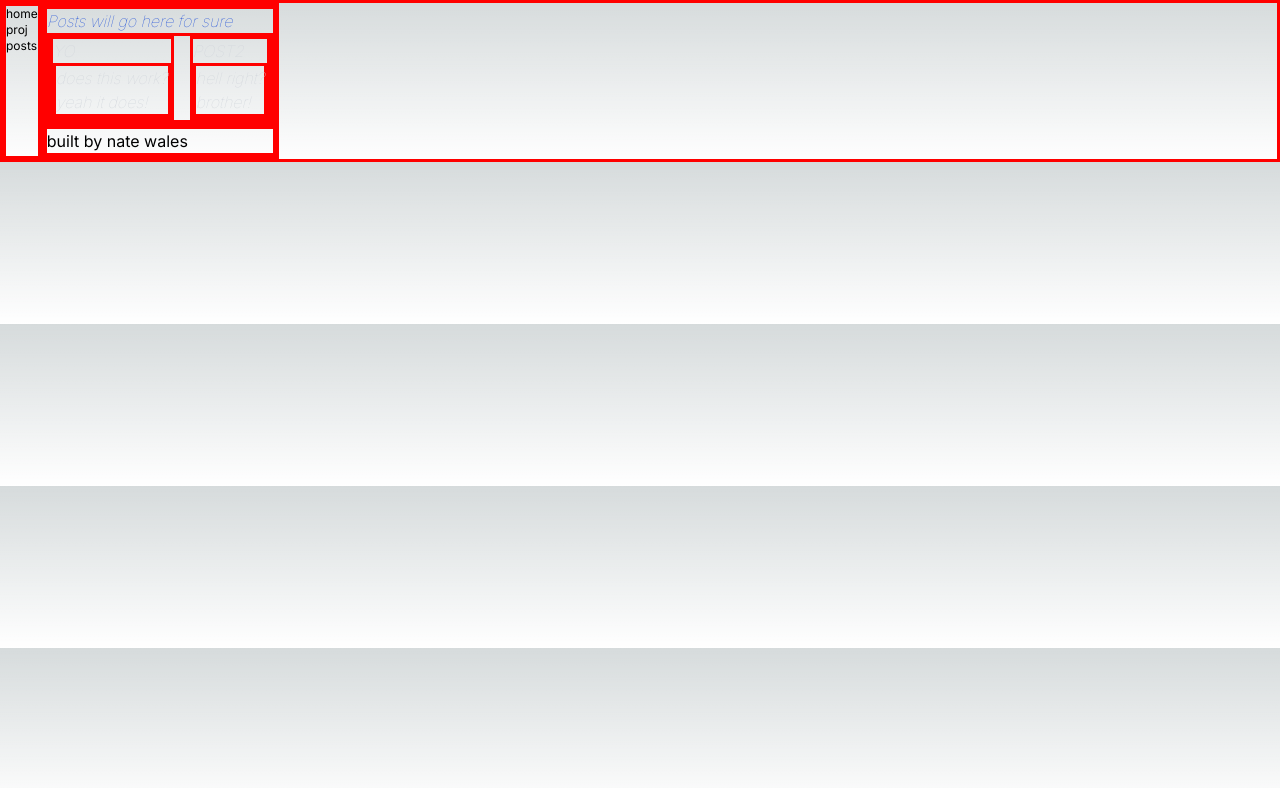
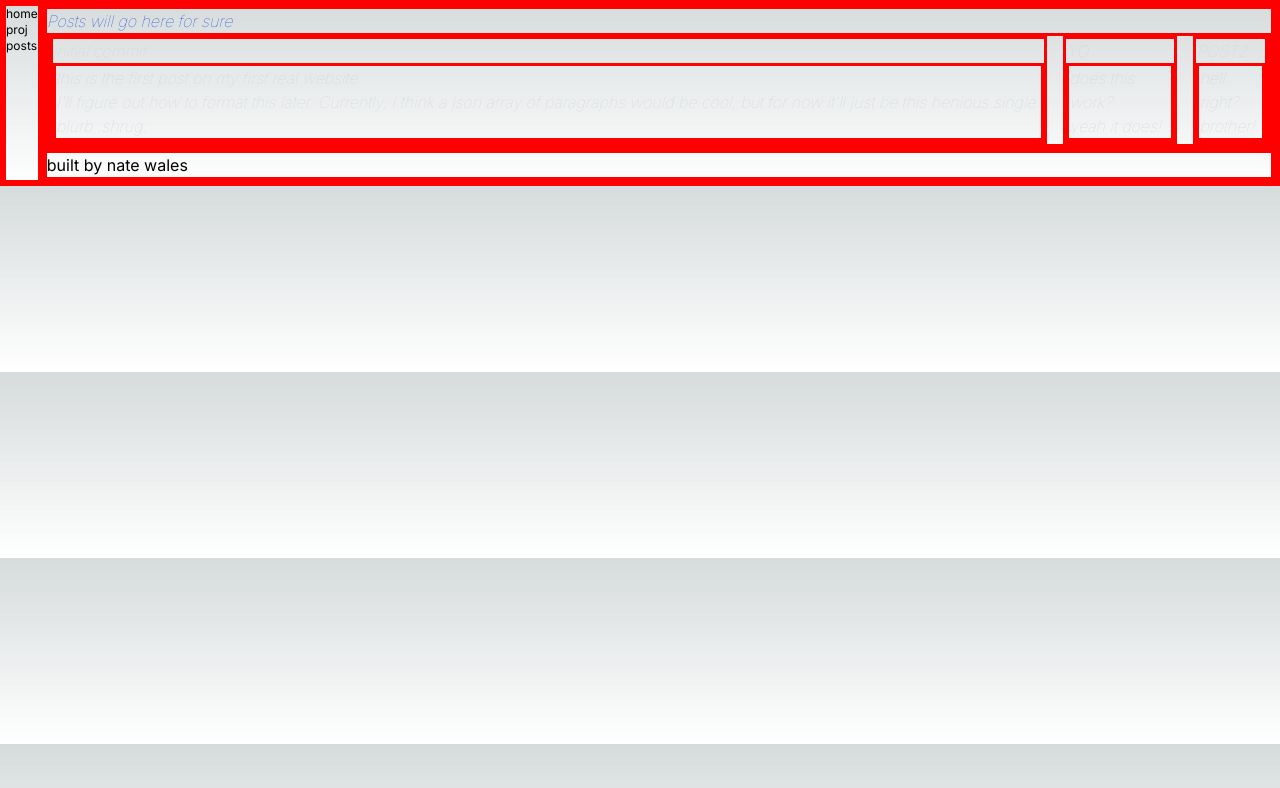
Before and after one commit to nathan-wales/natewales.dev, a Next.js app: page /posts in a window 1280 px wide. Shown: the top 788 px of the page. Built offline with nearby package versions, Linux system fonts and the light colour scheme.

Commit message:
added support for loading post data from files

```diff
--- /dev/null
+++ b/app/posts/lib/posts.tsx
@@ -0,0 +1,21 @@
+/*
+1. function to gather all the posts id
+2. function to grab individual post data
+3. function to grab post preview info from each post
+*/
+
+import fs from "fs";
+import path from 'path';
+
+const postsDirectory = path.join(process.cwd(), 'app/posts/posts/');
+
+function getAllPostIds(){
+
+}
+
+export function getPost(id: number){
+  ///Users/nathanwales/dev/personal-website/natewales.dev/app/posts/posts/1.json
+  const jsonString = fs.readFileSync(postsDirectory + id.toString() + '.json', 'utf-8');
+  const jsonData = JSON.parse(jsonString);
+  return jsonData
+}
--- a/app/posts/page.tsx
+++ b/app/posts/page.tsx
@@ -1,14 +1,18 @@
 import PostPreview from "./post_preview"
+import {getPost} from "./lib/posts"
 
 export default function Posts(){
+
+  const testPost = getPost(1);
 
   return (
     <main>
       <div className=" text-blue-700 font-thin italic">
         Posts will go here for sure
         <div className="flex gap-4">
-          <PostPreview title={"YO"} desc={"does this work?"} postText={"yeah it does!"}/>
-          <PostPreview title={"POST2"} desc={"hell right?"} postText={"brother!"}/>
+          <PostPreview {...testPost}/>
+          <PostPreview title={"YO"} description={"does this work?"} postText={"yeah it does!"}/>
+          <PostPreview title={"POST2"} description={"hell right?"} postText={"brother!"}/>
         </div>
       </div>
     </main>
--- a/app/posts/post_preview.tsx
+++ b/app/posts/post_preview.tsx
@@ -1,7 +1,7 @@
 
 interface PostPreviewInterface{
   title: string;
-  desc: string;
+  description: string;
   postText: string;
 }
 
@@ -11,7 +11,7 @@ export default function PostPreview(props: PostPreviewInterface){
     <div className="text-gray-300">
       <h1>{props.title}</h1>
       <div>
-        <p>{props.desc}</p>
+        <p>{props.description}</p>
         <p>{props.postText}</p>
       </div>
     </div>
--- /dev/null
+++ b/app/posts/posts/1.json
@@ -0,0 +1,5 @@
+{
+  "title": "initial commit",
+  "description": "this is the first post on my first real website",
+  "postText": "I'll figure out how to format this later. Currently, I think a json array of paragraphs would be cool, but for now it'll just be this henious single blurb :shrug:"
+}
```
